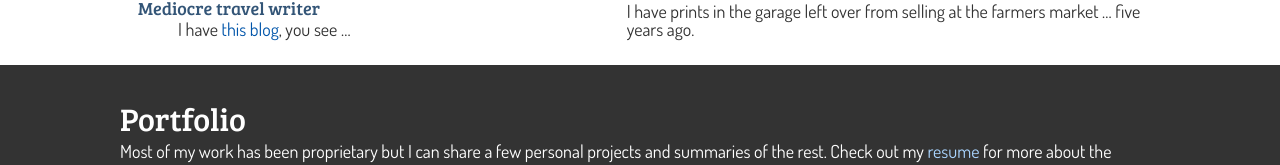
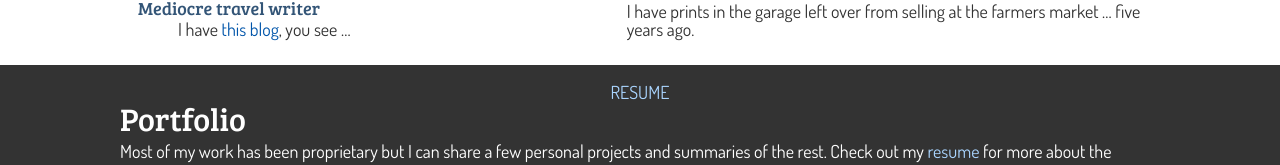
Before and after one commit to Jason-Abbott/Jason-Abbott.github.io, a React app: page / in a window 1280 px wide. Shown: the part 383-548 px from the top of the page. Built offline with nearby package versions, Linux system fonts and the light colour scheme.

Commit message:
add resume link

```diff
--- a/src/portfolio.scss
+++ b/src/portfolio.scss
@@ -4,6 +4,19 @@
 section#portfolio {
    background-color: $backgroundColor;
    color: #fff;
+
+   .content {
+      position: relative;
+
+      a.resume {
+         top: -1rem;
+         width: 100%;
+         display: block;
+         text-align: center;
+         position: absolute;
+         text-transform: uppercase;
+      }
+   }
 
    .showcase {
       margin: 1rem 0;
--- a/src/portfolio.tsx
+++ b/src/portfolio.tsx
@@ -48,6 +48,7 @@ export default class extends React.PureComponent<Props, State> {
       }
 
       return <Section id="portfolio" className="inverted">
+         <a href={resumeURL} className="resume">Resume</a>
          <h1>Portfolio</h1>
          <p>Most of my work has been proprietary but I can share a few personal projects
             and summaries of the rest. Check out my <a href={resumeURL}>resume</a> for more
```
Also changed, not shown: app.css, app.js, 1 other file (tests, documents, lock files or other folders).
